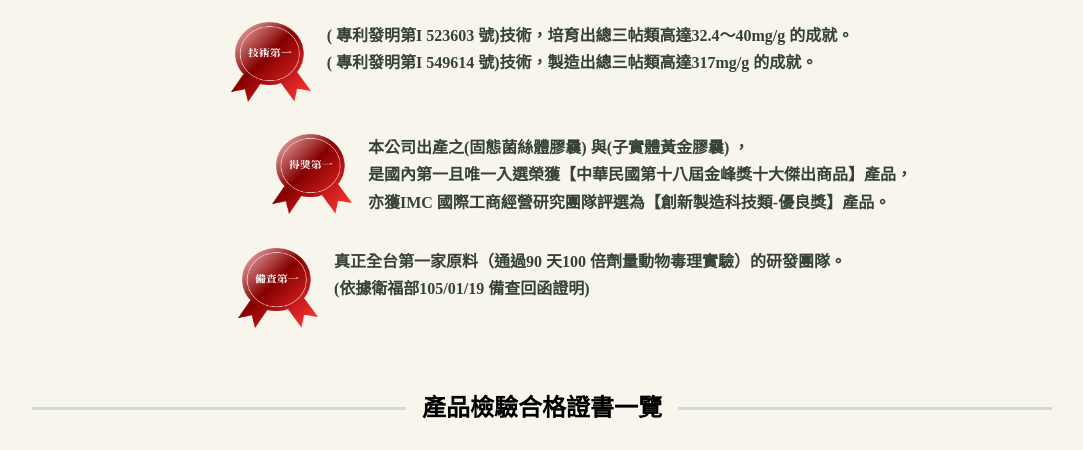
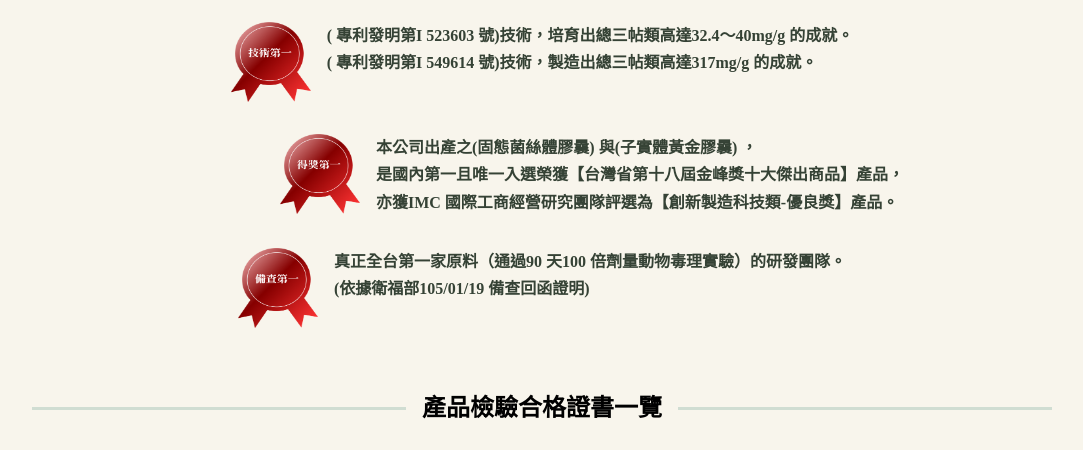
Before and after one commit to Hua-Hsing-Liu/d99.cn, a website: page index.html in a window 1280 px wide. Shown: the part 4540-4990 px from the top of the page, without its empty margins (98-1181 px from the left). Drawn offline with Linux system fonts and the light colour scheme.

Commit message:
Update index.html

```diff
--- a/index.html
+++ b/index.html
@@ -1237,7 +1237,7 @@
             <div class="row">
               <img src="獎章6.png" alt="獎章6" class="medal" />
               <p>
-                本公司出產之(固態菌絲體膠曩) 與(子實體黃金膠曩) ，<br />是國內第一且唯一入選榮獲【中華民國第十八屆金峰獎十大傑出商品】產品，<br />亦獲IMC
+                本公司出產之(固態菌絲體膠曩) 與(子實體黃金膠曩) ，<br />是國內第一且唯一入選榮獲【台灣省第十八屆金峰獎十大傑出商品】產品，<br />亦獲IMC
                 國際工商經營研究團隊評選為【創新製造科技類-優良獎】產品。
               </p>
             </div>
```
